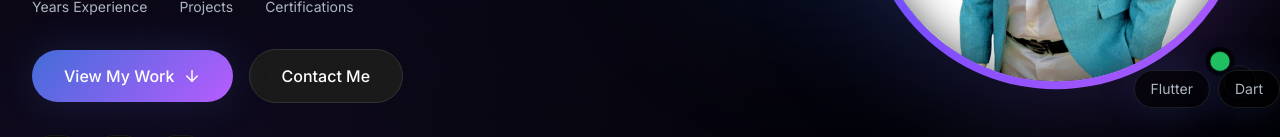
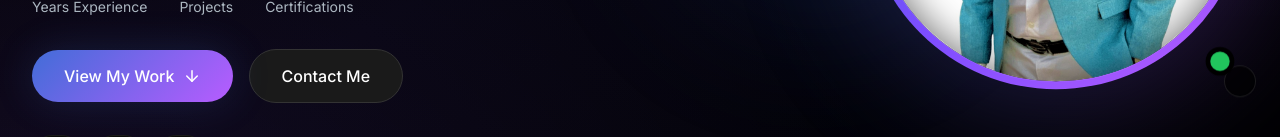
Before and after one commit to dev-momensalman/Personal-Portfolio, a React (Vite) app: page / in a window 1280 px wide. Shown: the part 540-677 px from the top of the page. Built offline with nearby package versions, Linux system fonts and the light colour scheme.

Commit message:
Update Hero.tsx

```diff
--- a/src/sections/Hero.tsx
+++ b/src/sections/Hero.tsx
@@ -284,20 +284,7 @@ export default function Hero() {
                 />
               </motion.div>
 
-              {/* Tech Stack Tags */}
-              <motion.div
-                initial={{ opacity: 0, scale: 0.8 }}
-                animate={{ opacity: 1, scale: 1 }}
-                transition={{ delay: 1.2, type: 'spring' }}
-                className="absolute -bottom-4 left-1/2 -translate-x-1/2 lg:left-auto lg:translate-x-0 lg:-right-8 flex gap-2 z-20"
-              >
-                <div className="px-4 py-2 rounded-full glass text-xs sm:text-sm text-[#acb7c1] whitespace-nowrap glow">
-                  Flutter
-                </div>
-                <div className="px-4 py-2 rounded-full glass text-xs sm:text-sm text-[#acb7c1] whitespace-nowrap glow">
-                  Dart
-                </div>
-              </motion.div>
+
             </div>
           </motion.div>
         </div>
```
